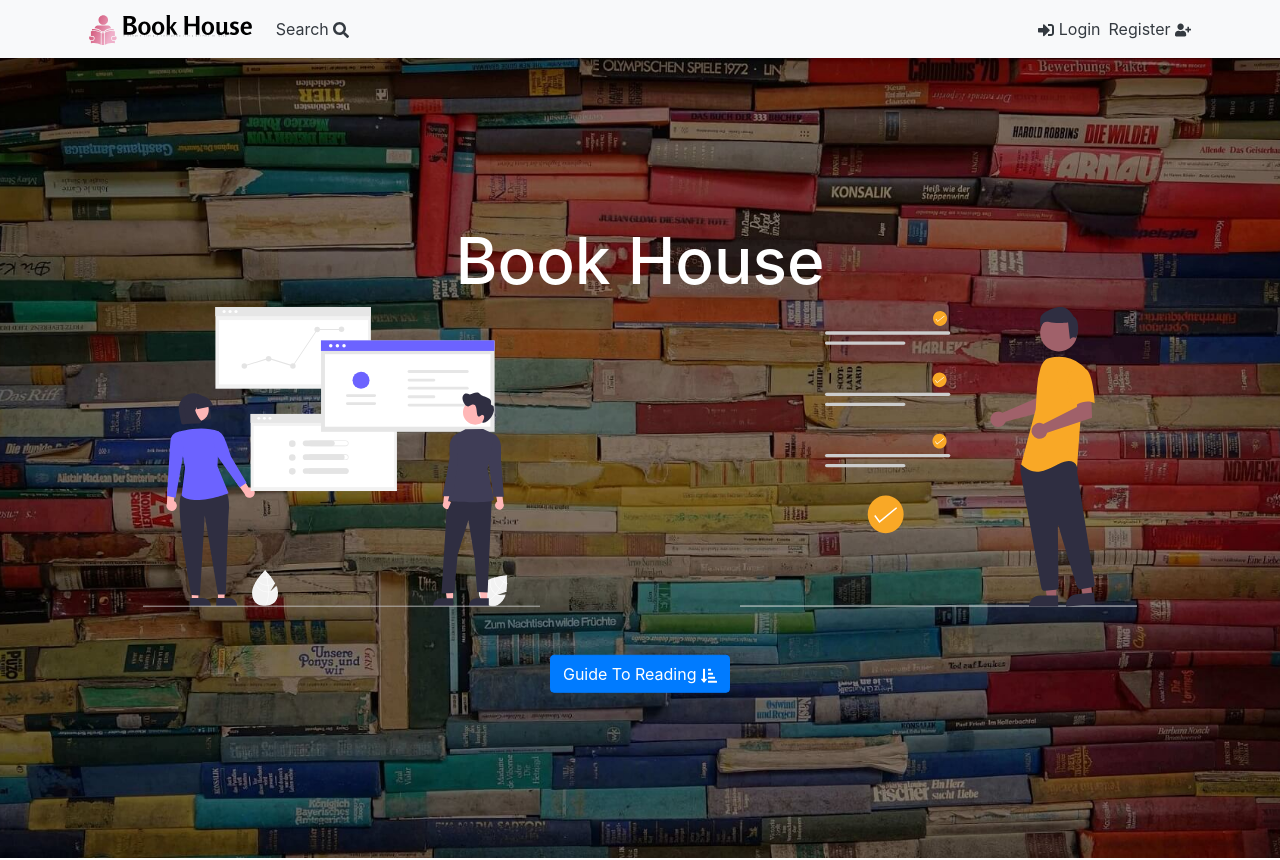
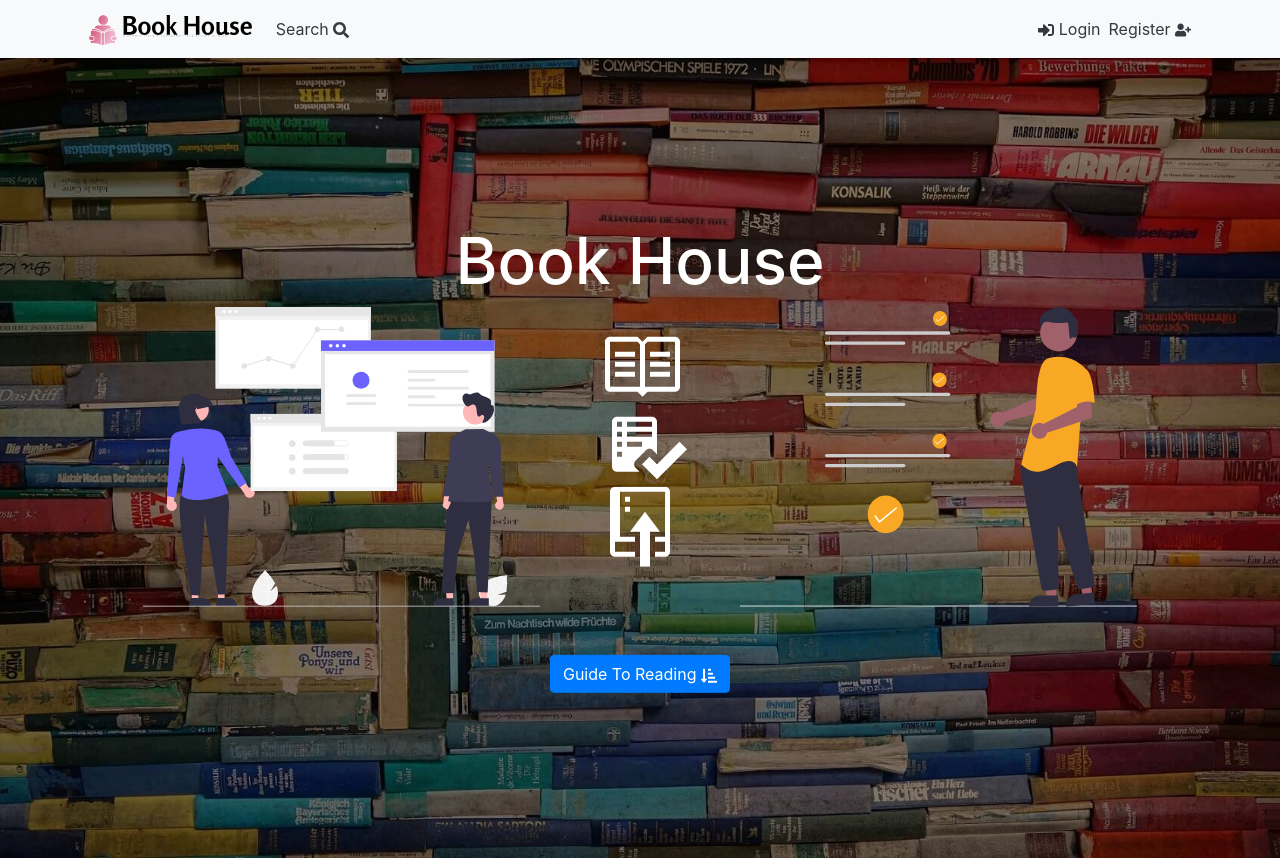
Before and after one commit to sachuverma/Book_Renting_MERN, a React (Create React App) app in the folder client/: page / in a window 1280 px wide. Shown: the top 860 px of the page. Built offline with nearby package versions, Linux system fonts and the light colour scheme; no server answers.

Commit message:
ui home page

```diff
--- a/client/src/components/SearchBox.js
+++ b/client/src/components/SearchBox.js
@@ -85,8 +85,7 @@ function SearchBox() {
 const Wrapper = styled.div`
   .select-drpdwn {
     max-width: 25%;
-    color: #fff !important;
-    background-color: rgba(255, 255, 255, 0.1) !important;
+
     border: none !important;
     option {
       color: #636363;
@@ -100,14 +99,12 @@ const Wrapper = styled.div`
   }
 
   .search-input {
-    color: #fff !important;
-    background-color: rgba(255, 255, 255, 0.1) !important;
     border: none !important;
   }
 
   input::placeholder {
     /* Chrome, Firefox, Opera, Safari 10.1+ */
-    color: #d3d3d3;
+
     opacity: 1; /* Firefox */
   }
 
--- a/client/src/pages/BuySellPage.js
+++ b/client/src/pages/BuySellPage.js
@@ -244,7 +244,7 @@ const Wrapper = styled.div`
 
   input::placeholder {
     /* Chrome, Firefox, Opera, Safari 10.1+ */
-    color: #d3d3d3;
+
     opacity: 1; /* Firefox */
   }
 
--- a/client/src/pages/HomePage.js
+++ b/client/src/pages/HomePage.js
@@ -1,14 +1,14 @@
 import React, { useEffect } from "react";
+import styled from "styled-components";
 import { Button, Row, Col, Container } from "react-bootstrap";
+
 import { FaSortAmountDownAlt } from "react-icons/fa";
-
-import styled from "styled-components";
+import { GoBook, GoChecklist, GoProject, GoRepoPush } from "react-icons/go";
 
 import book1 from "../assets/images/books1.jpg";
 import WindowImg from "../assets/images/window.jpg";
 
 import girl1 from "../assets/images/girl1.svg";
-import girl2 from "../assets/images/girl2.svg";
 import girl3 from "../assets/images/girl3.svg";
 
 import logo1 from "../assets/images/logo1.svg";
@@ -53,7 +53,19 @@ const BannerContent = (
             style={{ width: "100%", height: "100%" }}
           />
         </Col>
-        <Col sm={2}></Col>
+        <Col sm={2}>
+          <Row style={{ marginTop: "20px" }}>
+            <Col xs={4} sm={12}>
+              <GoBook size="5rem" />
+            </Col>
+            <Col xs={4} sm={12}>
+              <GoChecklist size="5rem" style={{ marginRight: "-14px" }} />
+            </Col>
+            <Col xs={4} sm={12}>
+              <GoRepoPush size="5rem" />
+            </Col>
+          </Row>
+        </Col>
         <Col sm={5}>
           <img
             src={girl3}
```
